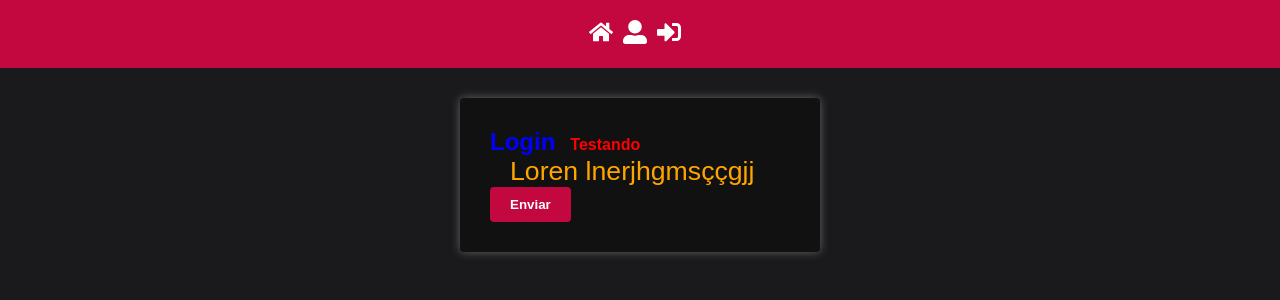
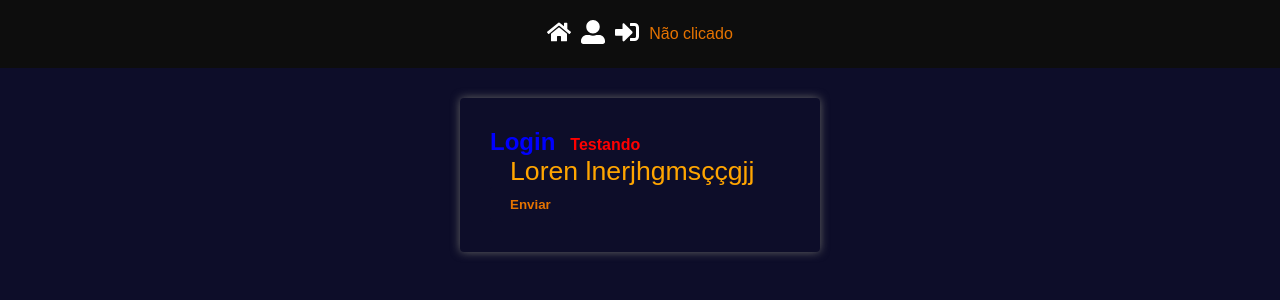
Before and after one commit to PTARSONEVES/react-base, a React (Create React App) app: page /login in a window 1280 px wide. Shown: the top 300 px of the page. Built offline with nearby package versions, Linux system fonts and the light colour scheme; no server answers.

Commit message:
Até a aula 216. Falta ajustar as actions do Redux.

```diff
--- a/package.json
+++ b/package.json
@@ -11,9 +11,11 @@
     "react-app": "^1.1.2",
     "react-dom": "^19.0.0",
     "react-icons": "^5.4.0",
+    "react-redux": "^9.2.0",
     "react-router-dom": "^7.1.3",
     "react-scripts": "5.0.1",
     "react-toastify": "^11.0.3",
+    "redux": "^5.0.1",
     "styled-components": "^6.1.14"
   },
   "scripts": {
--- a/src/App.js
+++ b/src/App.js
@@ -1,7 +1,9 @@
-import React from "react";
+import React from 'react';
 import { BrowserRouter as Router } from 'react-router-dom';
 import { ToastContainer } from 'react-toastify';
+import { Provider } from 'react-redux';
 
+import store from "./store";
 //import history from "./services/history";
 import GlobalStyle from "./styles/GlobalStyles";
 import Header  from "./components/Header";
@@ -9,12 +11,14 @@ import Rotas from "./routes";
 
 function App() {
   return (
+    <Provider store={store}>
       <Router>
         <Header />
         <Rotas />
         <GlobalStyle />
         <ToastContainer autoClose={3000} className="toast-container" />
       </Router>
+    </Provider>
   );
 }
 
--- a/src/components/Header/index.js
+++ b/src/components/Header/index.js
@@ -1,10 +1,13 @@
 import React from "react";
 import { FaHome, FaSignInAlt, FaUserAlt } from "react-icons/fa";
 import { Link } from 'react-router-dom';
+import { useSelector } from 'react-redux';
 
 import { Nav } from "./styled";
 
 export default function Header() {
+  const botaoClicado = useSelector(state => state.botaoClicado);
+
   return (
     <Nav>
       <Link to="/">
@@ -16,6 +19,7 @@ export default function Header() {
       <Link to="/outro">
         <FaSignInAlt size={24} />
       </Link>
+      {botaoClicado ? 'Clicado' : 'Não clicado'}
     </Nav>
   );
 }
--- a/src/config/colors.js
+++ b/src/config/colors.js
@@ -1,5 +1,12 @@
-export const primaryColor = '#C3073F';
-export const primaryDarkColor = '#1A1A1D';
+export const dark = {
+    'background' : '#0D0D29',
+    'color' : '#E67300',
+    'navbar' : '#0D0D29'
+};
+
+export const primaryColor = '#0D0D0D';
+export const primaryColorText = '#E67300';
+export const primaryDarkColor = '#0D0D29';
 
 export const successColor = '#0197F6';
 export const infoColor = '#0197F6';
--- a/src/pages/Login/index.js
+++ b/src/pages/Login/index.js
@@ -1,11 +1,21 @@
 import React from 'react';
+import { useDispatch } from 'react-redux';
 
 import { Container } from '../../styles/GlobalStyles';
 import { Title, Paragrafo } from './styled';
+import * as exampleActions from '../../store/modules/example/actions';
 
 import axios from '../../services/axios';
 
 export default function Login() {
+  const dispatch = useDispatch();
+
+  function handleClick(e) {
+    e.preventDefault();
+
+    dispatch(exampleActions.clicaBotao());
+  }
+
   React.useEffect(() => {
     async function getData() {
       const response = await axios.get('/users');
@@ -21,7 +31,7 @@ export default function Login() {
         Login<small>Testando</small>
       </Title>
       <Paragrafo>Loren lnerjhgmsççgjj</Paragrafo>
-      <button type='button'>Enviar</button>
+      <button type='button' onClick={handleClick}>Enviar</button>
     </Container>
   );
 }
--- /dev/null
+++ b/src/store/index.js
@@ -0,0 +1,7 @@
+import { legacy_createStore as createStore } from 'redux';
+
+import rootReducer from './modules/rootReducer';
+
+const store = createStore(rootReducer);
+
+export default store;
--- /dev/null
+++ b/src/store/modules/example/actions.js
@@ -0,0 +1,7 @@
+import * as types from '../types';
+
+export function clicaBotao() {
+  return {
+    type: types.BOTAO_CLICADO,
+  };
+}
--- /dev/null
+++ b/src/store/modules/example/reducer.js
@@ -0,0 +1,16 @@
+const initialState = {
+  botaoClicado: false,
+}
+
+export default function(state = initialState, action) {
+  switch(action.type) {
+    case 'BOTAO_CLICADO': {
+      const newState = { ...state };
+      newState.botaoClicado = !newState.botaoClicado;
+      return newState;
+    }
+    default: {
+      return state;
+    }
+  }
+};
--- /dev/null
+++ b/src/store/modules/rootReducer.js
@@ -0,0 +1,7 @@
+import { combineReducers } from 'redux';
+
+import exampleReducer from './example/reducer';
+
+export default combineReducers({
+  exampleReducer,
+});
--- /dev/null
+++ b/src/store/modules/types.js
@@ -0,0 +1 @@
+export const BOTAO_CLICADO = 'BOTAO_CLICADO';
--- a/src/styles/GlobalStyles.js
+++ b/src/styles/GlobalStyles.js
@@ -12,8 +12,8 @@ export default createGlobalStyle`
 
   body {
     font-family: sans-serif;
-    background: ${colors.primaryDarkColor};
-    color: ${colors.primaryColor};
+    background: ${colors.dark.background};
+    color: ${colors.dark.color};
   }
   html, body, #root {
     height: 100%;
@@ -21,9 +21,9 @@ export default createGlobalStyle`
 
   button {
     cursor: pointer;
-    background: ${colors.primaryColor};
+    background: ${colors.dark.background};
     border: none;
-    color: #fff;
+    color: ${colors.dark.color};
     padding: 10px 20px;
     border-radius: 4px;
     font-weight: 700;
@@ -31,7 +31,7 @@ export default createGlobalStyle`
 
   a {
     text-decoration: none;
-    color: ${colors.primaryColor};
+    color: ${colors.dark.color};
   }
 
   ul {
@@ -49,7 +49,7 @@ export default createGlobalStyle`
 
 export const Container = styled.section`
   max-width: 360px;
-  background: #111;
+  background: ${colors.dark.navbar};
   margin: 30px auto;
   padding: 30px;
   border-radius: 4px;
```
Also changed, not shown: 1 other file (tests, documents, lock files or other folders). Lines whose indentation alone changed are shown as unchanged.
